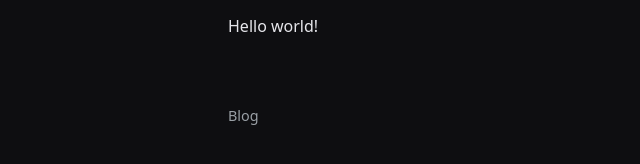
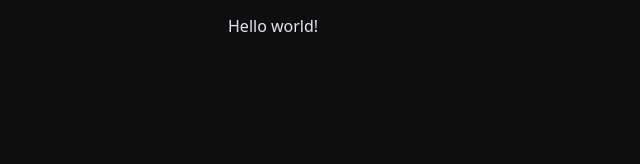
Before and after one commit to olechniewicz/cloud-log, a Jekyll site: the page built from _posts/2026-02-14-hello-world.md, in a window 1280 px wide. Shown: the part 144-308 px from the top of the page, without its empty margins (56-696 px from the left). Built offline with Jekyll 4.4.1, drawn with Linux system fonts in a browser that asks for light colours.

Commit message:
Remove footer from post layout
Removed footer section displaying site title from post layout.

```diff
--- a/_layouts/post.html
+++ b/_layouts/post.html
@@ -15,9 +15,6 @@
 
   {{ content }}
 
-  <footer>
-    {{ site.title }}
-  </footer>
 </main>
 
 </body>
```
